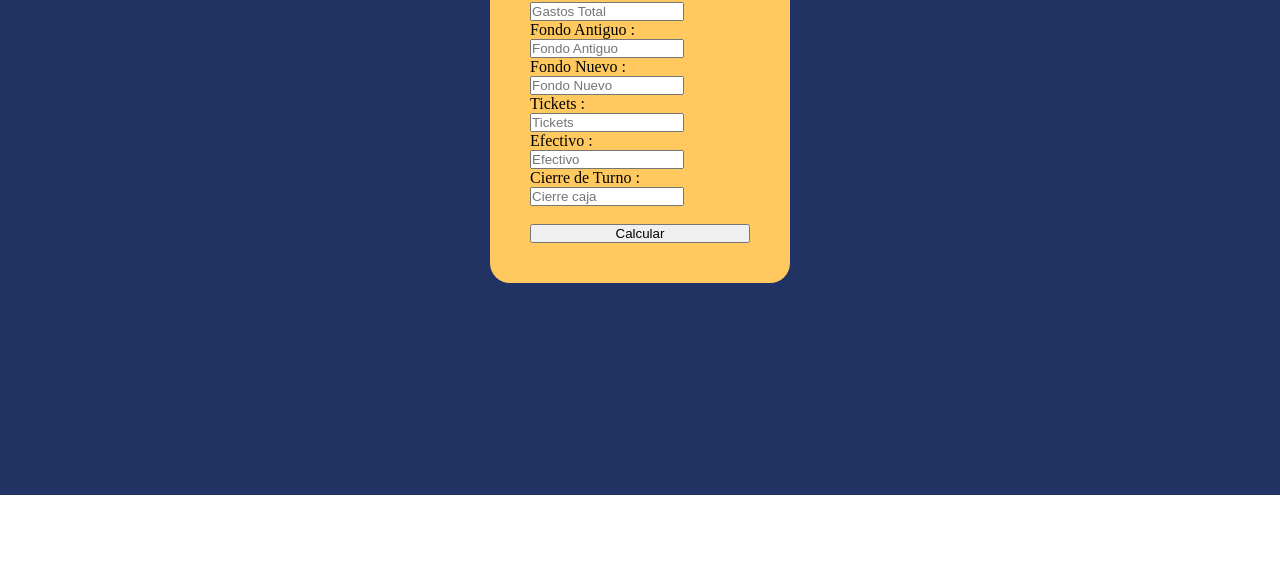
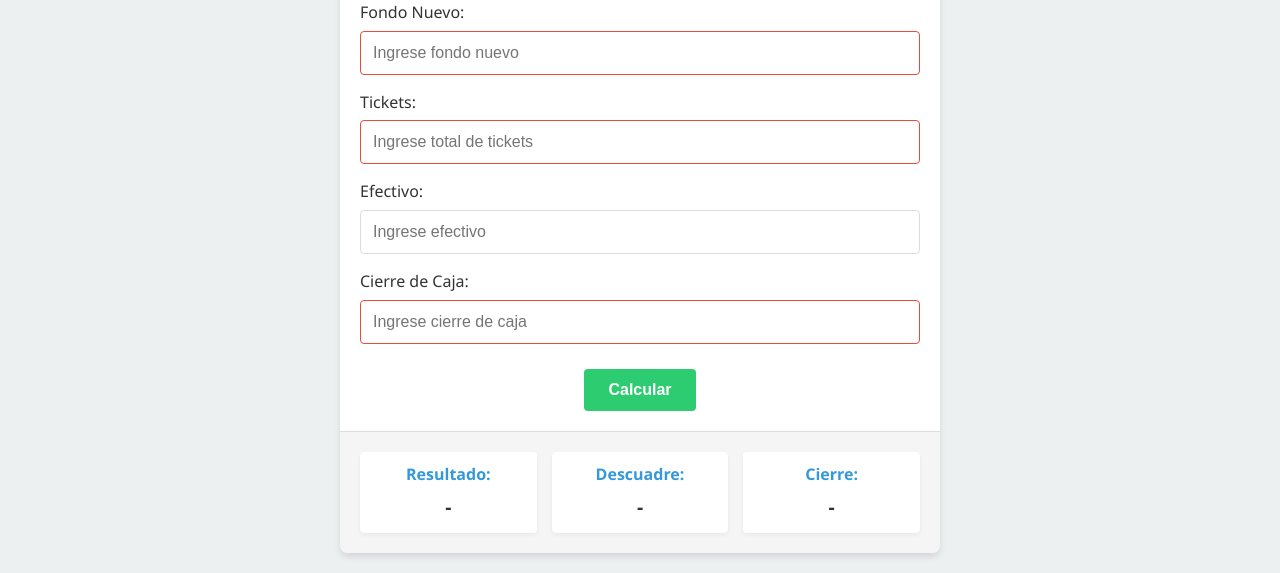
Before and after one commit to SARP9712/Ejemplo-manipulacion-dom, a plain HTML site: page index.html in a window 1280 px wide. Shown: the part 305-878 px from the top of the page. Before the commit the page ends 800 px from the top, so only its background shows below. Drawn offline with Linux system fonts and the light colour scheme.

Commit message:
fixed IU

```diff
--- a/index.html
+++ b/index.html
@@ -1,44 +1,75 @@
 <!DOCTYPE html>
-<html lang="en">
+<html lang="es">
 <head>
   <meta charset="UTF-8">
   <meta http-equiv="X-UA-Compatible" content="IE=edge">
   <meta name="viewport" content="width=device-width, initial-scale=1.0">
   <link rel="stylesheet" href="style.css">
-  <title>Manipulación del DOM básica - Curso Práctico de JavaScript</title>
+  <title>Cierre de Turno - Sistema de Caja</title>
 </head>
 <body>
+  <div class="container">
+    <div class="card">
+      <div class="card-header">
+        <h1>Cierre de Turno</h1>
+      </div>
+      <div class="card-body">
+        <form id="form">
+          <div class="form-group">
+            <label for="calculo1">Gastos:</label>
+            <input type="number" id="calculo1" placeholder="Ingrese gastos totales" required>
+          </div>
 
-  <div id="card">
+          <div class="form-group">
+            <label for="calculo2">Fondo Antiguo:</label>
+            <input type="number" id="calculo2" placeholder="Ingrese fondo antiguo" required>
+          </div>
 
-    <div id="container">
-  <h1>Cierre de Turno</h1>
+          <div class="form-group">
+            <label for="calculo3">Fondo Nuevo:</label>
+            <input type="number" id="calculo3" placeholder="Ingrese fondo nuevo" required>
+          </div>
 
-  <form id="form">
-    <label for=""> Gastos :</label>
-    <input id="calculo1" placeholder="Gastos Total "  required/>
-    <label for="">Fondo Antiguo :</label>
-    <input id="calculo2" placeholder="Fondo Antiguo"  required />
-    <label for=""> Fondo Nuevo :</label>
-    <input id="calculo3" placeholder="Fondo Nuevo"  required/>
-    <label for=""> Tickets :</label>
-    <input id="calculo4" placeholder="Tickets"  required/>
-    <label for=""> Efectivo :</label>
-    <input id="calculo5" placeholder="Efectivo"/>
-    <label for="">Cierre de Turno :</label>
-    <input id="calculo6" placeholder="Cierre caja"  required>
+          <div class="form-group">
+            <label for="calculo4">Tickets:</label>
+            <input type="number" id="calculo4" placeholder="Ingrese total de tickets" required>
+          </div>
 
-    <br>
+          <div class="form-group">
+            <label for="calculo5">Efectivo:</label>
+            <input type="number" id="calculo5" placeholder="Ingrese efectivo">
+          </div>
 
-    <button id="btnCalcular" >Calcular</button>
+          <div class="form-group">
+            <label for="calculo6">Cierre de Caja:</label>
+            <input type="number" id="calculo6" placeholder="Ingrese cierre de caja" required>
+          </div>
 
-    <p id="result"></p>
-    <p id="Descuadre"></p>
-    <p id="cierre"></p>
-  </form>
+          <div class="form-actions">
+            <button type="button" id="btnCalcular">Calcular</button>
+          </div>
+        </form>
+      </div>
 
+      <div class="card-footer">
+        <div class="results">
+          <div class="result-item">
+            <h3>Resultado:</h3>
+            <p id="result">-</p>
+          </div>
+          <div class="result-item">
+            <h3>Descuadre:</h3>
+            <p id="Descuadre">-</p>
+          </div>
+          <div class="result-item">
+            <h3>Cierre:</h3>
+            <p id="cierre">-</p>
+          </div>
+        </div>
+      </div>
+    </div>
   </div>
-</div>
-  <script src="./script.js"></script>
+
+  <script src="script.js"></script>
 </body>
 </html>
--- a/style.css
+++ b/style.css
@@ -1,35 +1,174 @@
-*{
-    margin:0;
+:root {
+    --primary-color: #3498db;
+    --primary-dark: #2980b9;
+    --secondary-color: #2ecc71;
+    --text-color: #333;
+    --light-gray: #f5f5f5;
+    --border-color: #ddd;
+    --error-color: #e74c3c;
+    --shadow: 0 4px 6px rgba(0, 0, 0, 0.1);
+    --card-radius: 8px;
+  }
+
+  * {
+    margin: 0;
     padding: 0;
     box-sizing: border-box;
+  }
 
-}
+  body {
+    font-family: 'Segoe UI', Tahoma, Geneva, Verdana, sans-serif;
+    background-color: #ecf0f1;
+    color: var(--text-color);
+    line-height: 1.6;
+    padding: 20px;
+    min-height: 100vh;
+    display: flex;
+    justify-content: center;
+    align-items: center;
+  }
 
-#card{
-    width: 100vw;
-    height: 100vh;
+  .container {
+    width: 100%;
+    max-width: 600px;
+    margin: 0 auto;
+  }
+
+  .card {
+    background-color: white;
+    border-radius: var(--card-radius);
+    overflow: hidden;
+    box-shadow: var(--shadow);
+  }
+
+  .card-header {
+    background-color: var(--primary-color);
+    color: white;
+    padding: 20px;
+    text-align: center;
+  }
+
+  .card-header h1 {
+    font-size: 1.8rem;
+    font-weight: 600;
+  }
+
+  .card-body {
+    padding: 20px;
+  }
+
+  .form-group {
+    margin-bottom: 15px;
+  }
+
+  label {
+    display: block;
+    margin-bottom: 5px;
+    font-weight: 500;
+    color: var(--text-color);
+  }
+
+  input {
+    width: 100%;
+    padding: 12px;
+    border: 1px solid var(--border-color);
+    border-radius: 4px;
+    font-size: 16px;
+    transition: border-color 0.3s, box-shadow 0.3s;
+  }
+
+  input:focus {
+    outline: none;
+    border-color: var(--primary-color);
+    box-shadow: 0 0 0 2px rgba(52, 152, 219, 0.2);
+  }
+
+  input:invalid {
+    border-color: var(--error-color);
+  }
+
+  .form-actions {
+    margin-top: 25px;
+    text-align: center;
+  }
+
+  button {
+    background-color: var(--secondary-color);
+    color: white;
+    border: none;
+    padding: 12px 24px;
+    font-size: 16px;
+    border-radius: 4px;
+    cursor: pointer;
+    transition: background-color 0.3s, transform 0.1s;
+    font-weight: 600;
+  }
+
+  button:hover {
+    background-color: #27ae60;
+  }
+
+  button:active {
+    transform: translateY(1px);
+  }
+
+  .card-footer {
+    background-color: var(--light-gray);
+    padding: 20px;
+    border-top: 1px solid var(--border-color);
+  }
+
+  .results {
     display: grid;
-    place-content: center;
-    background: #213363;
-}
+    grid-template-columns: repeat(auto-fit, minmax(150px, 1fr));
+    gap: 15px;
+  }
 
+  .result-item {
+    text-align: center;
+    padding: 10px;
+    background-color: white;
+    border-radius: 4px;
+    box-shadow: 0 2px 4px rgba(0, 0, 0, 0.05);
+  }
 
-#container{
-    padding: 2.5rem;
-    display: flex;
-    flex-direction: column;
-    background-color: #FFC95F;
-    border-radius: 20px 20px 20px 20px ;
-}
+  .result-item h3 {
+    font-size: 1rem;
+    margin-bottom: 5px;
+    color: var(--primary-color);
+  }
 
-#form{
-    display: flex;
-    flex-direction: column;
+  .result-item p {
+    font-size: 1.2rem;
+    font-weight: 600;
+  }
 
+  /* Responsive adjustments */
+  @media (max-width: 600px) {
+    .card-header h1 {
+      font-size: 1.5rem;
+    }
 
-}
+    .results {
+      grid-template-columns: 1fr;
+    }
 
-input{
-    width: 70%;
-    align-items: center;
-}
+    input, button {
+      padding: 10px;
+      font-size: 14px;
+    }
+
+    .card-body, .card-header, .card-footer {
+      padding: 15px;
+    }
+  }
+
+  /* Animation for results */
+  @keyframes highlight {
+    0% { background-color: rgba(46, 204, 113, 0.2); }
+    100% { background-color: white; }
+  }
+
+  .highlight {
+    animation: highlight 1s ease;
+  }
```
